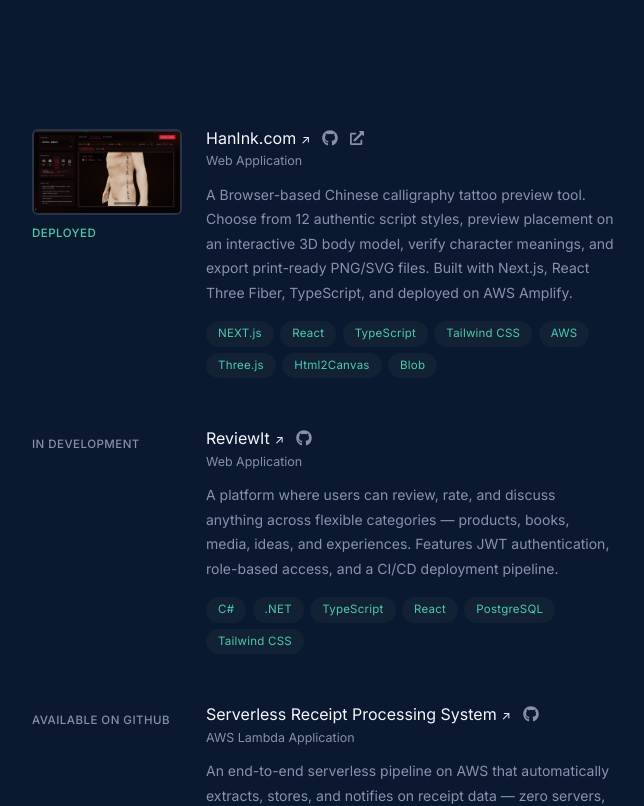
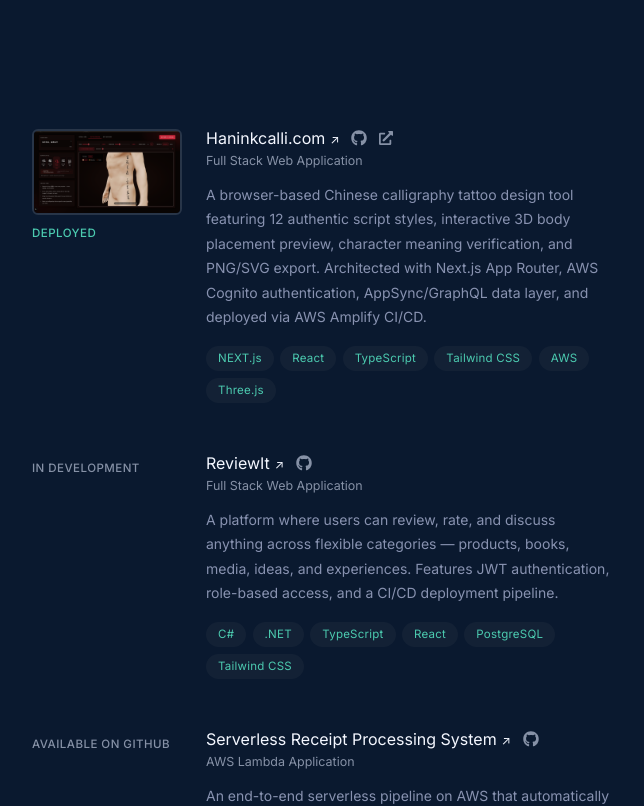
Before and after one commit to Chao-777/Chao-Portfolio, a React (Vite) app: page / in a window 1280 px wide. Shown: the part 1740-2546 px from the top of the page, without its empty margins (596-1240 px from the left). Built offline with nearby package versions, Linux system fonts and the light colour scheme.

Commit message:
update resume

```diff
--- a/src/components/sections/Projects.jsx
+++ b/src/components/sections/Projects.jsx
@@ -2,10 +2,10 @@
 
 const PROJECTS = [
   {
-    name: 'HanInk.com',
-    type: 'Web Application',
-    desc: 'A Browser-based Chinese calligraphy tattoo preview tool. Choose from 12 authentic script styles, preview placement on an interactive 3D body model, verify character meanings, and export print-ready PNG/SVG files. Built with Next.js, React Three Fiber, TypeScript, and deployed on AWS Amplify.',
-    stack: ['NEXT.js', 'React', 'TypeScript', 'Tailwind CSS', 'AWS', 'Three.js', 'Html2Canvas', 'Blob'],
+    name: 'Haninkcalli.com',
+    type: 'Full Stack Web Application',
+    desc: 'A browser-based Chinese calligraphy tattoo design tool featuring 12 authentic script styles, interactive 3D body placement preview, character meaning verification, and PNG/SVG export. Architected with Next.js App Router, AWS Cognito authentication, AppSync/GraphQL data layer, and deployed via AWS Amplify CI/CD.',
+    stack: ['NEXT.js', 'React', 'TypeScript', 'Tailwind CSS', 'AWS', 'Three.js'],
     status: 'Deployed',
     link: 'https://github.com/Chao-777/HanInk',
     website: 'https://haninkcalli.com/',
@@ -13,7 +13,7 @@
   },
   {
     name: 'ReviewIt',
-    type: 'Web Application',
+    type: 'Full Stack Web Application',
     desc: 'A platform where users can review, rate, and discuss anything across flexible categories — products, books, media, ideas, and experiences. Features JWT authentication, role-based access, and a CI/CD deployment pipeline.',
     stack: ['C#', '.NET', 'TypeScript', 'React', 'PostgreSQL', 'Tailwind CSS', ],
     status: 'In Development',
@@ -29,7 +29,7 @@
   },
   {
     name: 'Education Management System',
-    type: 'Web Application',
+    type: 'Full Stack Application',
     desc: 'Education management platform with user registration, authentication, course management, and peer review assessments. Responsive UI built with Bootstrap and Blade templates.',
     stack: ['PHP', 'Laravel', 'MySQL', 'Bootstrap', 'Blade'],
     status: 'Available on GitHub',
```
Also changed, not shown: 1 other file (tests, documents, lock files or other folders).
